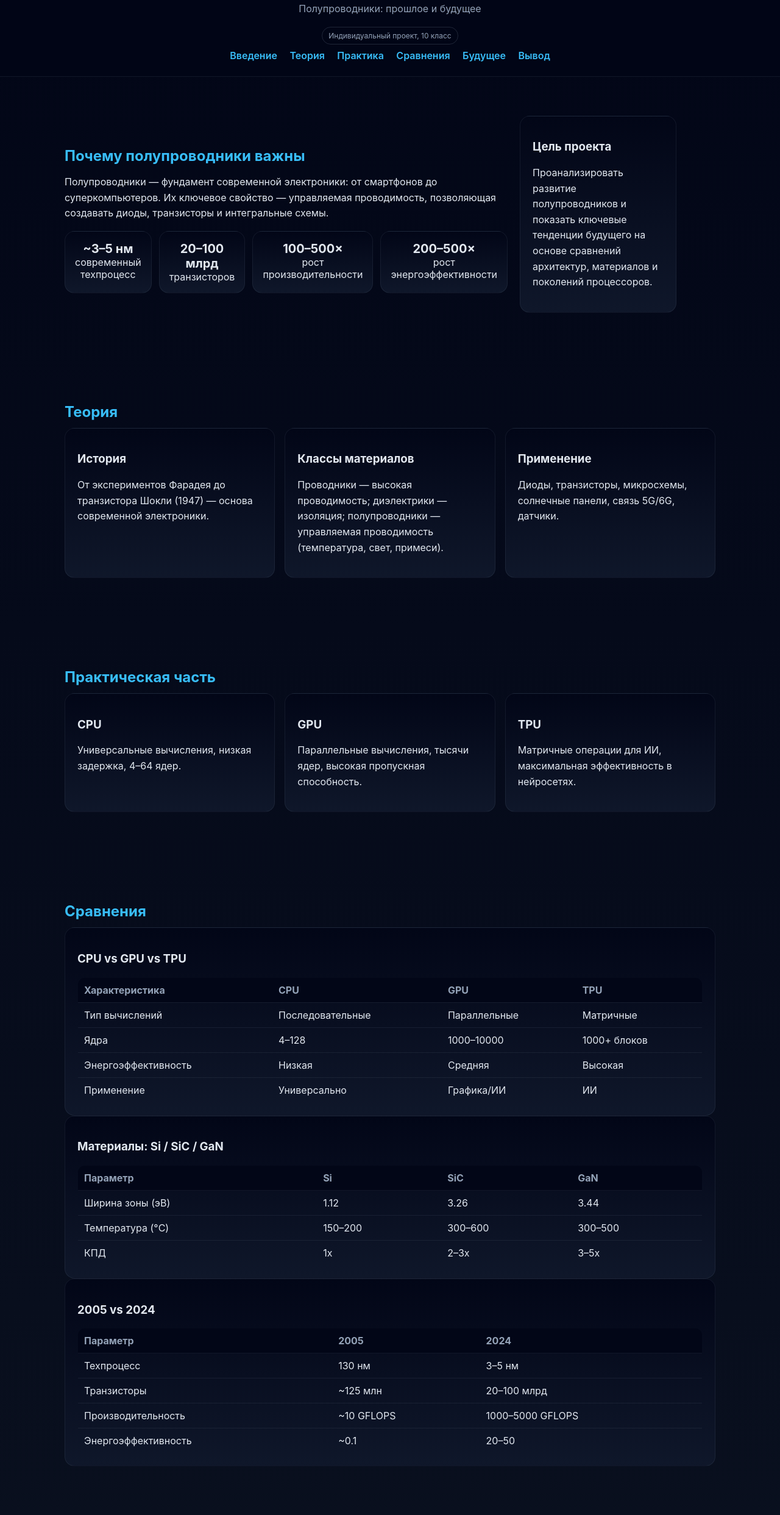
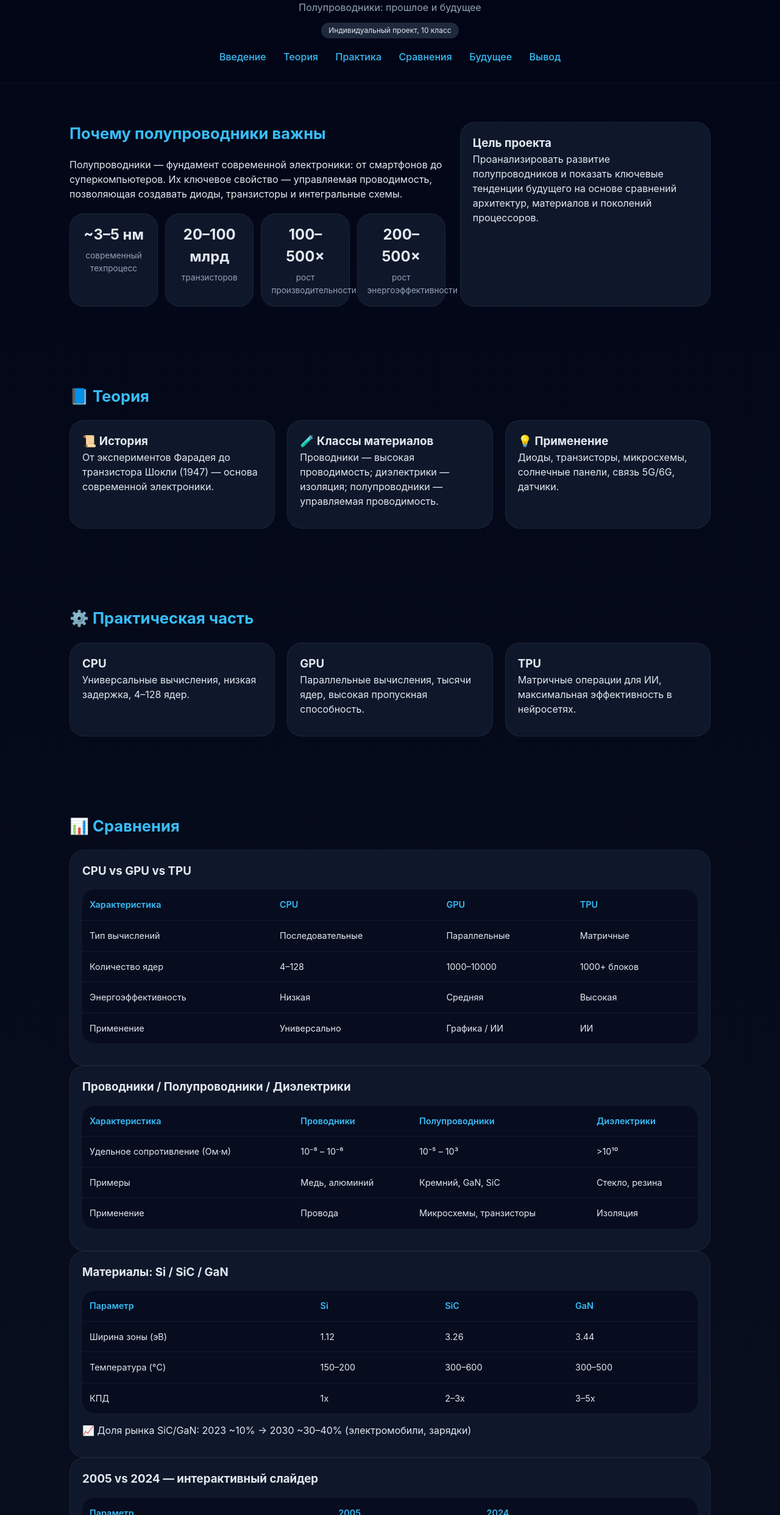
Before and after one commit to DOPORUF/project, a plain HTML site: page index.html in a window 1280 px wide. Shown: the part 83-2568 px from the top of the page at 61% size. Drawn offline with Linux system fonts and the light colour scheme.

Commit message:
Update index.html

```diff
--- a/index.html
+++ b/index.html
@@ -1,61 +1,230 @@
-<!DOCTYPE html><html lang="ru">
+<!DOCTYPE html>
+<html lang="ru">
 <head>
 <link rel="icon" href="logo.png">
 <meta charset="UTF-8">
-<meta name="viewport" content="width=device-width, initial-scale=1.0">
-<title>Полупроводники:прошлое и будущее</title>
+<meta name="viewport" content="width=device-width, initial-scale=1.0, viewport-fit=cover">
+<title>Полупроводники: прошлое и будущее</title>
 <style>
-:root{--bg:#0b1220;--card:#0f172a;--accent:#38bdf8;--text:#e2e8f0;--muted:#94a3b8}
-*{box-sizing:border-box}
-body{margin:0;font-family:Inter,Arial,system-ui;background:linear-gradient(180deg,#020617,#0b1220);color:var(--text);scroll-behavior:smooth}
-header{padding:24px 16px;text-align:center;background:rgba(2,6,23,.8);backdrop-filter:blur(8px);position:sticky;top:0;border-bottom:1px solid rgba(148,163,184,.1)}
-nav{margin-top:8px}
-nav a{margin:8px;color:var(--accent);text-decoration:none;font-weight:600}
-section{padding:64px 16px;max-width:1100px;margin:auto}
-h1{margin:0 0 6px 0}
-h2{color:var(--accent);margin-bottom:12px}
-p{line-height:1.6}
-.hero{display:grid;grid-template-columns:1.2fr .8fr;gap:20px;align-items:center}
-.badge{display:inline-block;padding:6px 10px;border:1px solid rgba(148,163,184,.2);border-radius:999px;color:var(--muted);font-size:12px}
-.card{background:linear-gradient(180deg,#020617,#0f172a);padding:20px;border-radius:16px;border:1px solid rgba(148,163,184,.1);transition:.25s}
-.card:hover{transform:translateY(-4px);box-shadow:0 12px 30px rgba(0,0,0,.4)}
-.grid{display:grid;grid-template-columns:repeat(auto-fit,minmax(260px,1fr));gap:16px}
-.kpi{display:grid;grid-template-columns:repeat(4,1fr);gap:12px}
-.kpi .card{padding:16px;text-align:center}
-.kpi b{font-size:20px}
-.table{width:100%;border-collapse:collapse;overflow:hidden;border-radius:12px;border:1px solid rgba(148,163,184,.15)}
-.table th,.table td{padding:10px;border-bottom:1px solid rgba(148,163,184,.1);text-align:left}
-.table th{background:#020617;color:var(--muted)}
-.table tr:hover{background:rgba(56,189,248,.06)}
-footer{text-align:center;padding:24px;background:#020617;color:var(--muted);border-top:1px solid rgba(148,163,184,.1)}
-max-width:800px{.hero{grid-template-columns:1fr}.kpi{grid-template-columns:1fr 1fr}}
+:root {
+  --bg: #0b1220;
+  --card: #0f172a;
+  --accent: #38bdf8;
+  --text: #e2e8f0;
+  --muted: #94a3b8;
+  --card-hover: #1e293b;
+}
+* {
+  margin: 0;
+  padding: 0;
+  box-sizing: border-box;
+}
+body {
+  background: linear-gradient(180deg, #020617, #0b1220);
+  color: var(--text);
+  font-family: -apple-system, BlinkMacSystemFont, 'Segoe UI', 'Inter', system-ui, sans-serif;
+  scroll-behavior: smooth;
+  line-height: 1.5;
+}
+
+/* Шапка */
+header {
+  padding: 20px 16px;
+  text-align: center;
+  background: rgba(2, 6, 23, 0.9);
+  backdrop-filter: blur(12px);
+  position: sticky;
+  top: 0;
+  z-index: 100;
+  border-bottom: 1px solid rgba(148, 163, 184, 0.1);
+}
+
+/* Навигация — адаптивная, прокручиваемая */
+nav {
+  margin-top: 12px;
+  overflow-x: auto;
+  white-space: nowrap;
+  -webkit-overflow-scrolling: touch;
+  scrollbar-width: thin;
+  padding-bottom: 4px;
+}
+nav a {
+  display: inline-block;
+  margin: 0 8px;
+  padding: 6px 0;
+  color: var(--accent);
+  text-decoration: none;
+  font-weight: 500;
+  font-size: 0.9rem;
+  transition: opacity 0.2s;
+}
+nav a:active { opacity: 0.6; }
+
+/* Секции */
+section {
+  padding: 48px 20px;
+  max-width: 1100px;
+  margin: 0 auto;
+}
+h1 { font-size: 1.8rem; margin-bottom: 4px; }
+h2 { color: var(--accent); margin-bottom: 20px; font-size: 1.6rem; }
+p { margin-bottom: 12px; }
+
+/* Карточки — кликабельные с анимацией Apple */
+.card {
+  background: var(--card);
+  padding: 20px;
+  border-radius: 24px;
+  border: 1px solid rgba(148, 163, 184, 0.1);
+  transition: all 0.3s cubic-bezier(0.25, 0.1, 0.1, 1);
+  cursor: pointer;
+}
+.card:hover, .card:active {
+  transform: scale(1.01);
+  background: var(--card-hover);
+  border-color: rgba(56, 189, 248, 0.3);
+  box-shadow: 0 20px 35px -12px rgba(0, 0, 0, 0.5);
+}
+
+/* Сетки */
+.grid {
+  display: grid;
+  grid-template-columns: repeat(auto-fit, minmax(280px, 1fr));
+  gap: 20px;
+}
+.kpi {
+  display: grid;
+  grid-template-columns: repeat(auto-fit, minmax(140px, 1fr));
+  gap: 12px;
+  margin-top: 20px;
+}
+.kpi .card { text-align: center; padding: 16px; }
+.kpi b { font-size: 1.5rem; display: block; margin-bottom: 6px; }
+
+/* Таблицы — с горизонтальной прокруткой для телефонов */
+.table-wrapper {
+  overflow-x: auto;
+  margin: 16px 0;
+  border-radius: 20px;
+}
+table {
+  width: 100%;
+  border-collapse: collapse;
+  background: rgba(2, 6, 23, 0.6);
+  border-radius: 20px;
+  font-size: 0.85rem;
+}
+th, td {
+  padding: 12px 10px;
+  text-align: left;
+  border-bottom: 1px solid rgba(148, 163, 184, 0.1);
+}
+th { color: var(--accent); font-weight: 600; }
+tr:last-child td { border-bottom: none; }
+
+/* Hero секция */
+.hero {
+  display: grid;
+  grid-template-columns: 1fr;
+  gap: 24px;
+}
+@media (min-width: 768px) {
+  .hero { grid-template-columns: 1.2fr 0.8fr; }
+  h1 { font-size: 2.2rem; }
+  nav a { margin: 0 12px; font-size: 1rem; }
+  section { padding: 64px 24px; }
+  th, td { padding: 14px 12px; font-size: 0.9rem; }
+}
+
+/* Слайдер */
+.slider-container {
+  margin-top: 16px;
+}
+input[type="range"] {
+  width: 100%;
+  margin: 12px 0;
+  -webkit-appearance: none;
+  background: #1e293b;
+  height: 4px;
+  border-radius: 4px;
+}
+input[type="range"]:focus { outline: none; }
+input[type="range"]::-webkit-slider-thumb {
+  -webkit-appearance: none;
+  width: 20px;
+  height: 20px;
+  background: var(--accent);
+  border-radius: 50%;
+  cursor: pointer;
+  box-shadow: 0 0 6px var(--accent);
+}
+#sliderValue {
+  text-align: center;
+  font-weight: 600;
+  margin-top: 8px;
+}
+
+/* Кнопка "наверх" */
+#toTop {
+  position: fixed;
+  bottom: 20px;
+  right: 20px;
+  background: var(--accent);
+  color: #020617;
+  border: none;
+  border-radius: 40px;
+  padding: 10px 16px;
+  font-weight: bold;
+  cursor: pointer;
+  opacity: 0;
+  transition: opacity 0.3s;
+  pointer-events: none;
+  z-index: 99;
+}
+#toTop.show {
+  opacity: 1;
+  pointer-events: auto;
+}
+footer {
+  text-align: center;
+  padding: 28px;
+  background: #020617;
+  color: var(--muted);
+  border-top: 1px solid rgba(148,163,184,0.1);
+}
+.muted { color: var(--muted); font-size: 0.85rem; }
+ul { padding-left: 20px; margin: 12px 0; }
+li { margin: 8px 0; }
 </style>
 </head>
 <body>
- <!-- Loader --><div id="loader" style="position:fixed;inset:0;background:#020617;display:flex;align-items:center;justify-content:center;z-index:9999;">
+
+<!-- Лоадер -->
+<div id="loader" style="position:fixed; inset:0; background:#020617; display:flex; align-items:center; justify-content:center; z-index:9999;">
   <div style="text-align:center">
-    <div style="font-size:32px;animation:pulse 1.2s infinite">⚡ Voltix</div>
-    <div style="margin-top:10px;color:#94a3b8">Загрузка...</div>
+    <div style="font-size:32px; animation:pulse 1.2s infinite">⚡ Voltix</div>
+    <div style="margin-top:10px; color:#94a3b8">Загрузка...</div>
   </div>
-</div><style>
-@keyframes pulse{
-  0%{opacity:0.3;transform:scale(0.95)}
-  50%{opacity:1;transform:scale(1.05)}
-  100%{opacity:0.3;transform:scale(0.95)}
+</div>
+<style>
+@keyframes pulse {
+  0% { opacity: 0.3; transform: scale(0.95);}
+  50% { opacity: 1; transform: scale(1.05);}
+  100% { opacity: 0.3; transform: scale(0.95);}
 }
-</style><script>
-window.addEventListener('load',()=>{
-  setTimeout(()=>{
-    document.getElementById('loader').style.display='none';
-  },1200);
+</style>
+<script>
+window.addEventListener('load', () => {
+  setTimeout(() => { document.getElementById('loader').style.display = 'none'; }, 800);
 });
 </script>
+
 <header>
- <div style="display:flex;align-items:center;justify-content:center;gap:10px">
+  <div style="display:flex; align-items:center; justify-content:center; gap:8px">
     <h1>⚡ Voltix</h1>
   </div>
-<p style="color:#94a3b8">Полупроводники: прошлое и будущее</p>
-  <div class="badge">Индивидуальный проект, 10 класс</div>
+  <p style="color:#94a3b8; margin-top:6px;">Полупроводники: прошлое и будущее</p>
+  <div class="badge" style="display:inline-block; background:#1e293b; padding:4px 12px; border-radius:40px; font-size:12px;">Индивидуальный проект, 10 класс</div>
   <nav>
     <a href="#intro">Введение</a>
     <a href="#theory">Теория</a>
@@ -64,7 +233,12 @@ window.addEventListener('load',()=>{
     <a href="#future">Будущее</a>
     <a href="#end">Вывод</a>
   </nav>
-</header><section id="intro" class="hero">
+</header>
+
+<!-- Кнопка наверх -->
+<button id="toTop">↑ Наверх</button>
+
+<section id="intro" class="hero">
   <div>
     <h2>Почему полупроводники важны</h2>
     <p>Полупроводники — фундамент современной электроники: от смартфонов до суперкомпьютеров. Их ключевое свойство — управляемая проводимость, позволяющая создавать диоды, транзисторы и интегральные схемы.</p>
@@ -79,72 +253,136 @@ window.addEventListener('load',()=>{
     <h3>Цель проекта</h3>
     <p>Проанализировать развитие полупроводников и показать ключевые тенденции будущего на основе сравнений архитектур, материалов и поколений процессоров.</p>
   </div>
-</section><section id="theory">
-  <h2>Теория</h2>
+</section>
+
+<section id="theory">
+  <h2>📘 Теория</h2>
   <div class="grid">
-    <div class="card">
-      <h3>История</h3>
-      <p>От экспериментов Фарадея до транзистора Шокли (1947) — основа современной электроники.</p>
+    <div class="card"><h3>📜 История</h3><p>От экспериментов Фарадея до транзистора Шокли (1947) — основа современной электроники.</p></div>
+    <div class="card"><h3>🧪 Классы материалов</h3><p>Проводники — высокая проводимость; диэлектрики — изоляция; полупроводники — управляемая проводимость.</p></div>
+    <div class="card"><h3>💡 Применение</h3><p>Диоды, транзисторы, микросхемы, солнечные панели, связь 5G/6G, датчики.</p></div>
   </div>
-    <div class="card">
-      <h3>Классы материалов</h3>
-      <p>Проводники — высокая проводимость; диэлектрики — изоляция; полупроводники — управляемая проводимость (температура, свет, примеси).</p>
-    </div>
-    <div class="card">
-      <h3>Применение</h3>
-      <p>Диоды, транзисторы, микросхемы, солнечные панели, связь 5G/6G, датчики.</p>
-    </div>
-  </div>
-</section><section id="practice">
-  <h2>Практическая часть</h2>
+</section>
+
+<section id="practice">
+  <h2>⚙️ Практическая часть</h2>
   <div class="grid">
-    <div class="card
-
-
-"><h3>CPU</h3><p>Универсальные вычисления, низкая задержка, 4–64 ядер.</p></div>
+    <div class="card"><h3>CPU</h3><p>Универсальные вычисления, низкая задержка, 4–128 ядер.</p></div>
     <div class="card"><h3>GPU</h3><p>Параллельные вычисления, тысячи ядер, высокая пропускная способность.</p></div>
     <div class="card"><h3>TPU</h3><p>Матричные операции для ИИ, максимальная эффективность в нейросетях.</p></div>
   </div>
-</section><section id="compare">
-  <h2>Сравнения</h2>  <div class="card">
+</section>
+
+<section id="compare">
+  <h2>📊 Сравнения</h2>
+
+  <div class="card">
     <h3>CPU vs GPU vs TPU</h3>
-    <table class="table">
+    <div class="table-wrapper">
+      <table>
         <tr><th>Характеристика</th><th>CPU</th><th>GPU</th><th>TPU</th></tr>
         <tr><td>Тип вычислений</td><td>Последовательные</td><td>Параллельные</td><td>Матричные</td></tr>
-      <tr><td>Ядра</td><td>4–128</td><td>1000–10000</td><td>1000+ блоков</td></tr>
+        <tr><td>Количество ядер</td><td>4–128</td><td>1000–10000</td><td>1000+ блоков</td></tr>
         <tr><td>Энергоэффективность</td><td>Низкая</td><td>Средняя</td><td>Высокая</td></tr>
-      <tr><td>Применение</td><td>Универсально</td><td>Графика/ИИ</td><td>ИИ</td></tr>
+        <tr><td>Применение</td><td>Универсально</td><td>Графика / ИИ</td><td>ИИ</td></tr>
       </table>
-  </div>  <div class="card">
+    </div>
+  </div>
+
+  <div class="card">
+    <h3>Проводники / Полупроводники / Диэлектрики</h3>
+    <div class="table-wrapper">
+      <table>
+        <tr><th>Характеристика</th><th>Проводники</th><th>Полупроводники</th><th>Диэлектрики</th></tr>
+        <tr><td>Удельное сопротивление (Ом·м)</td><td>10⁻⁸ – 10⁻⁶</td><td>10⁻⁵ – 10³</td><td>&gt;10¹⁰</td></tr>
+        <tr><td>Примеры</td><td>Медь, алюминий</td><td>Кремний, GaN, SiC</td><td>Стекло, резина</td></tr>
+        <tr><td>Применение</td><td>Провода</td><td>Микросхемы, транзисторы</td><td>Изоляция</td></tr>
+      </table>
+    </div>
+  </div>
+
+  <div class="card">
     <h3>Материалы: Si / SiC / GaN</h3>
-    <table class="table">
+    <div class="table-wrapper">
+      <table>
         <tr><th>Параметр</th><th>Si</th><th>SiC</th><th>GaN</th></tr>
         <tr><td>Ширина зоны (эВ)</td><td>1.12</td><td>3.26</td><td>3.44</td></tr>
         <tr><td>Температура (°C)</td><td>150–200</td><td>300–600</td><td>300–500</td></tr>
         <tr><td>КПД</td><td>1x</td><td>2–3x</td><td>3–5x</td></tr>
       </table>
-  </div>  <div class="card">
-    <h3>2005 vs 2024</h3>
-    <table class="table">
+    </div>
+    <div class="slider-container">
+      <p>📈 Доля рынка SiC/GaN: 2023 ~10% → 2030 ~30–40% (электромобили, зарядки)</p>
+    </div>
+  </div>
+
+  <div class="card">
+    <h3>2005 vs 2024 — интерактивный слайдер</h3>
+    <div class="table-wrapper">
+      <table>
         <tr><th>Параметр</th><th>2005</th><th>2024</th></tr>
         <tr><td>Техпроцесс</td><td>130 нм</td><td>3–5 нм</td></tr>
         <tr><td>Транзисторы</td><td>~125 млн</td><td>20–100 млрд</td></tr>
         <tr><td>Производительность</td><td>~10 GFLOPS</td><td>1000–5000 GFLOPS</td></tr>
         <tr><td>Энергоэффективность</td><td>~0.1</td><td>20–50</td></tr>
       </table>
-  </div></section><section id="future">
-  <h2>Будущее</h2>
+    </div>
+    <div class="slider-container">
+      <input type="range" min="0" max="100" value="50" id="techSlider">
+      <div id="sliderValue" style="text-align:center; font-weight:500;">130 нм → 3 нм</div>
+    </div>
+  </div>
+</section>
+
+<section id="future">
+  <h2>🚀 Будущее</h2>
   <div class="grid">
-    <div class="card"><h3>Нанотехнологии</h3><p>Квантовые точки, структуры на уровне атомов.</p></div>
-    <div class="card"><h3>ИИ-чипы</h3><p>TPU и нейроморфные процессоры для обучения моделей.</p></div>
-    <div class="card"><h3>Новые материалы</h3><p>SiC, GaN, графен — выше частоты и температуры.</p></div>
+    <div class="card"><h3>🔬 Нанотехнологии</h3><p>Квантовые точки, структуры на уровне атомов.</p></div>
+    <div class="card"><h3>🧠 ИИ-чипы</h3><p>TPU и нейроморфные процессоры для обучения моделей.</p></div>
+    <div class="card"><h3>🧪 Новые материалы</h3><p>SiC, GaN, графен — выше частота и температура.</p></div>
   </div>
-</section><section id="end">
-  <h2>Заключение</h2>
+</section>
+
+<section id="end">
+  <h2>✅ Заключение</h2>
   <div class="card">
-    <p>Полупроводники — ключевой драйвер научно-технического прогресса. Их развитие определяет будущее ИИ, связи и энергетики.</p>
+    <ul>
+      <li>✔ Гипотеза подтвердилась: полупроводники сохранят ключевую роль</li>
+      <li>✔ Количество транзисторов выросло в 160–800 раз за 20 лет</li>
+      <li>✔ SiC и GaN открывают новые возможности для энергетики и электромобилей</li>
+      <li>✔ Специализированные чипы (TPU) в разы эффективнее для ИИ</li>
+    </ul>
+    <p style="margin-top:12px;">Полупроводники — ключевой драйвер научно-технического прогресса. Их развитие определяет будущее ИИ, связи и энергетики.</p>
   </div>
-</section><footer>
+</section>
+
+<footer>
   <p>Кодиров Тошбой, 10 класс • Проект по физике</p>
-</footer></body>
+</footer>
+
+<script>
+  // Слайдер для техпроцесса
+  const slider = document.getElementById('techSlider');
+  const valDiv = document.getElementById('sliderValue');
+  if (slider && valDiv) {
+    slider.oninput = function() {
+      const val = parseInt(this.value);
+      if (val < 25) valDiv.innerText = '🔴 130 нм (2005)';
+      else if (val < 50) valDiv.innerText = '🟠 65 нм → 45 нм';
+      else if (val < 75) valDiv.innerText = '🟢 14 нм → 7 нм';
+      else valDiv.innerText = '✨ 3–5 нм (2024) ✨';
+    };
+  }
+
+  // Кнопка наверх + анимация появления
+  const toTopBtn = document.getElementById('toTop');
+  window.addEventListener('scroll', () => {
+    if (window.scrollY > 300) toTopBtn.classList.add('show');
+    else toTopBtn.classList.remove('show');
+  });
+  toTopBtn.addEventListener('click', () => {
+    window.scrollTo({ top: 0, behavior: 'smooth' });
+  });
+</script>
+</body>
 </html>
```
Lines whose indentation alone changed are shown as unchanged.
